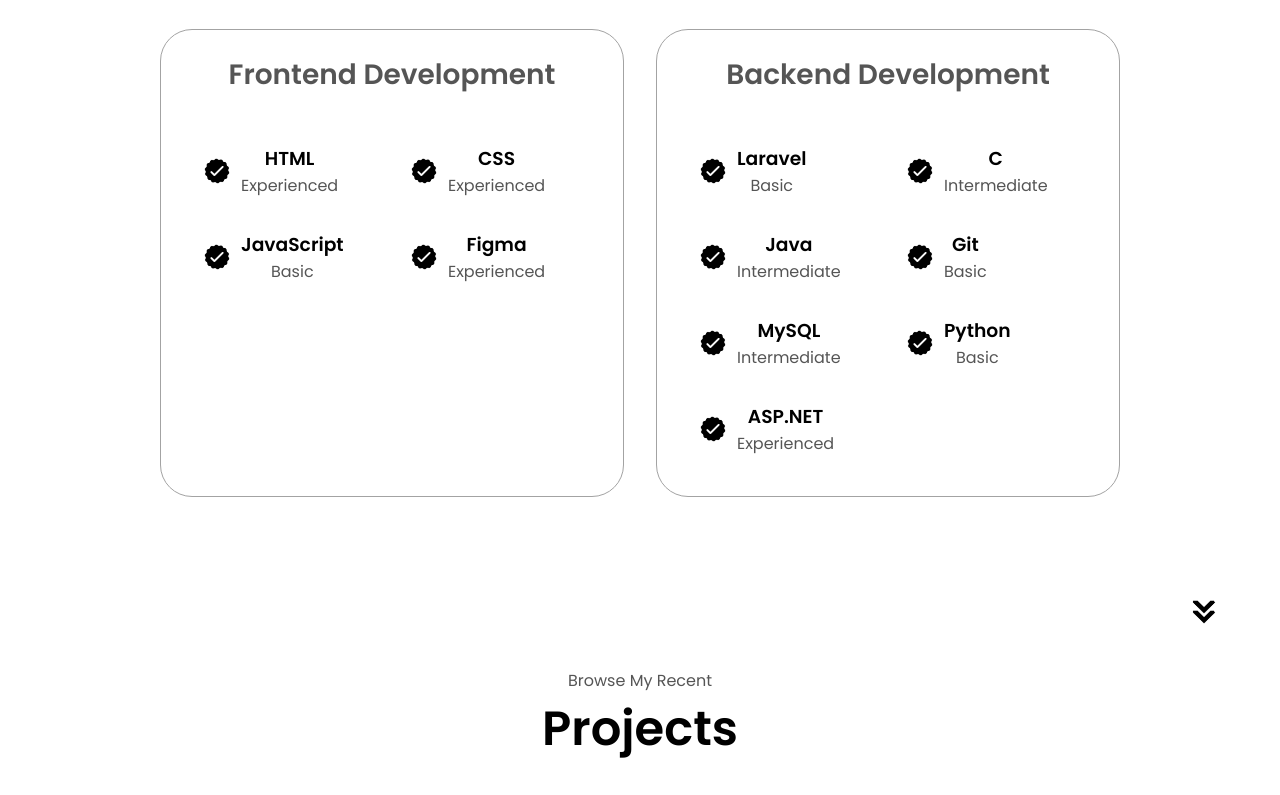
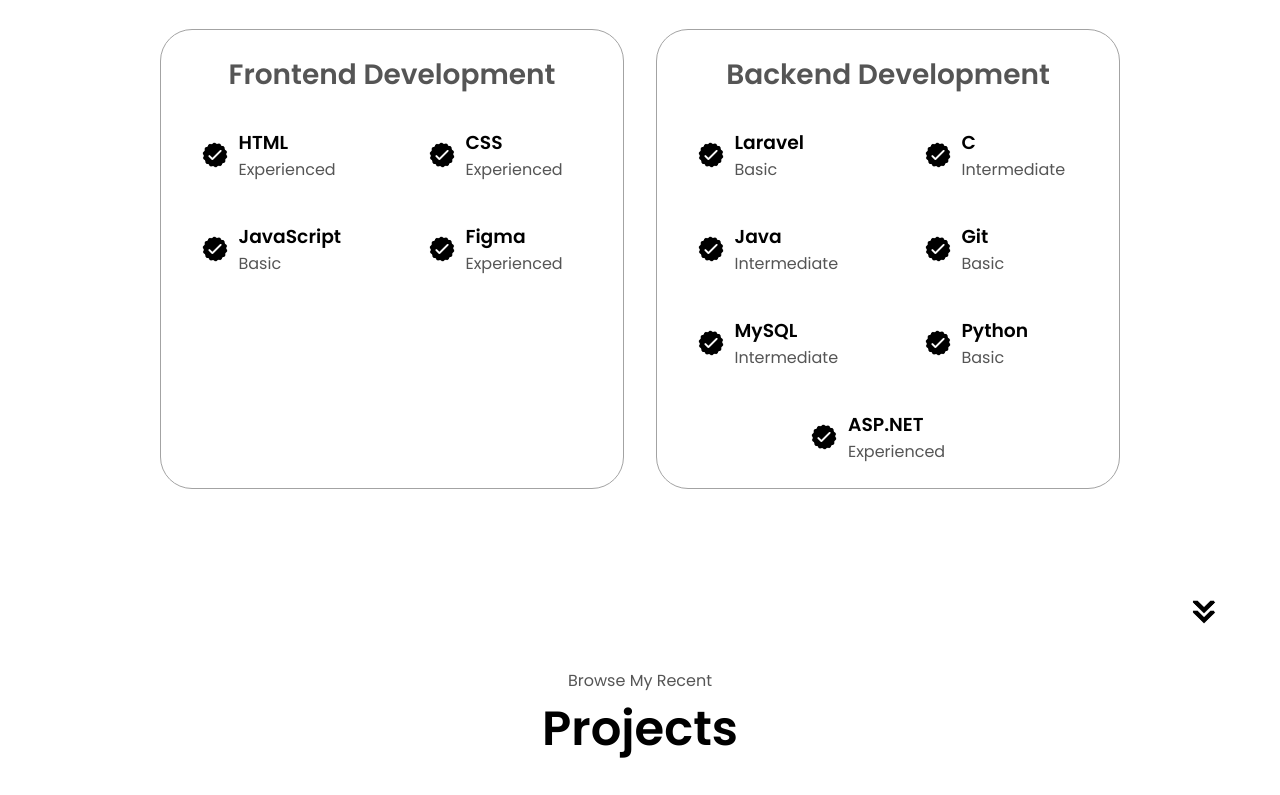
Before and after one commit to imkurow/MyPortofolio-Zackly, a plain HTML site: page index.html in a window 1280 px wide. Shown: the part 1764-2559 px from the top of the page. Drawn offline with Linux system fonts and the light colour scheme.

Commit message:
fixed the 'skills' layout

```diff
--- a/style.css
+++ b/style.css
@@ -389,12 +389,13 @@ section {
 }
 
 .article-container {
-  display: grid;
-  grid-template-columns: repeat(2, 1fr);
-  gap: 2rem;
-  justify-content: start;
-  align-items: start;
-  padding: 1rem;
+  flex-grow: 1;
+  display: flex;
+  text-align: initial;
+  flex-wrap: wrap;
+  flex-direction: row;
+  gap: 2.5rem;
+  justify-content: space-around;
 }
 
 article {
@@ -404,7 +405,6 @@ article {
   width: auto;
   min-width: 10rem;
 }
-
 
 article .icon {
   cursor: default;
```
